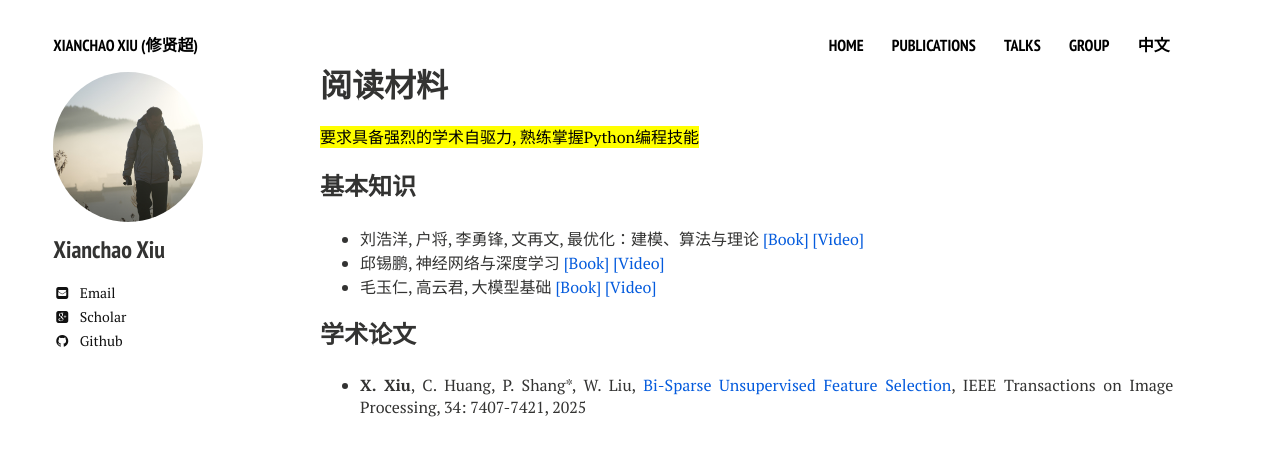
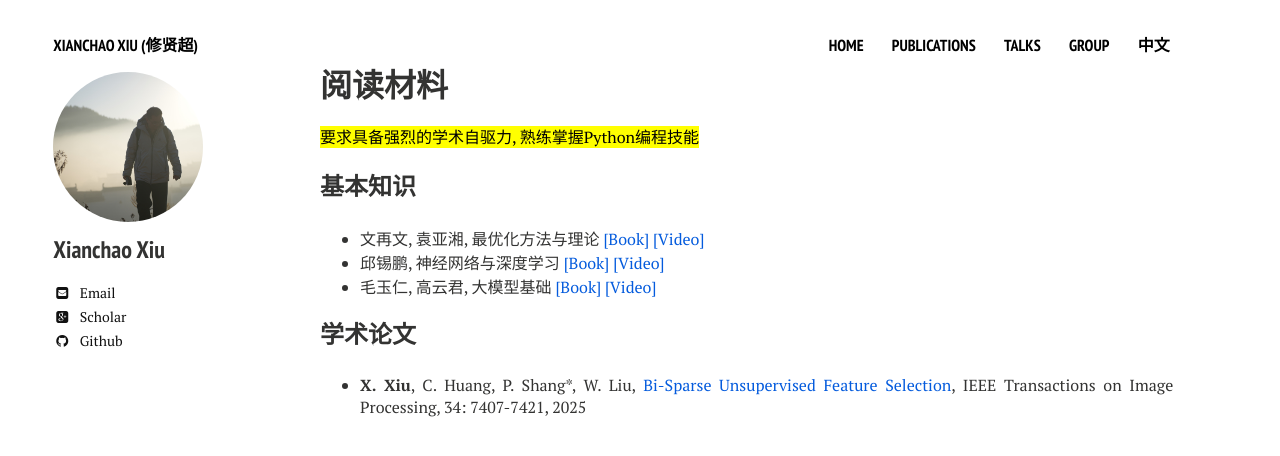
Before and after one commit to xianchaoxiu/xianchaoxiu.github.io, a Jekyll site: the page built from chinese/reading/index.md, in a window 1280 px wide. Shown: the top 456 px of the page. Built offline with Jekyll 4.4.1, drawn with Linux system fonts in a browser that asks for light colours; nearby versions of some CDN libraries.

Commit message:
Update index.md

```diff
--- a/chinese/reading/index.md
+++ b/chinese/reading/index.md
@@ -10,7 +10,7 @@ share: false
 
 
 ### 基本知识
-* 刘浩洋, 户将, 李勇锋, 文再文, 最优化：建模、算法与理论 <a href="http://faculty.bicmr.pku.edu.cn/~wenzw/optbook.html" class="textlink" target="_blank">[Book]</a> <a href="https://www.bilibili.com/video/BV1xH4y1y7qy/" class="textlink" target="_blank">[Video]</a> <br>
+* 文再文, 袁亚湘, 最优化方法与理论 <a href="http://faculty.bicmr.pku.edu.cn/~wenzw/optbook.html" class="textlink" target="_blank">[Book]</a> <a href="https://www.bilibili.com/video/BV1xH4y1y7qy/" class="textlink" target="_blank">[Video]</a> <br>
 * 邱锡鹏, 神经网络与深度学习 <a href="https://nndl.github.io/" class="textlink" target="_blank">[Book]</a> <a href="https://www.bilibili.com/video/BV13b4y1177W/" class="textlink" target="_blank">[Video]</a> <br>
 * 毛玉仁, 高云君, 大模型基础 <a href="https://github.com/ZJU-LLMs/Foundations-of-LLMs" class="textlink" target="_blank">[Book]</a> <a href="https://www.bilibili.com/video/BV1PB6XYFET2/" class="textlink" target="_blank">[Video]</a> <br>
 
```
